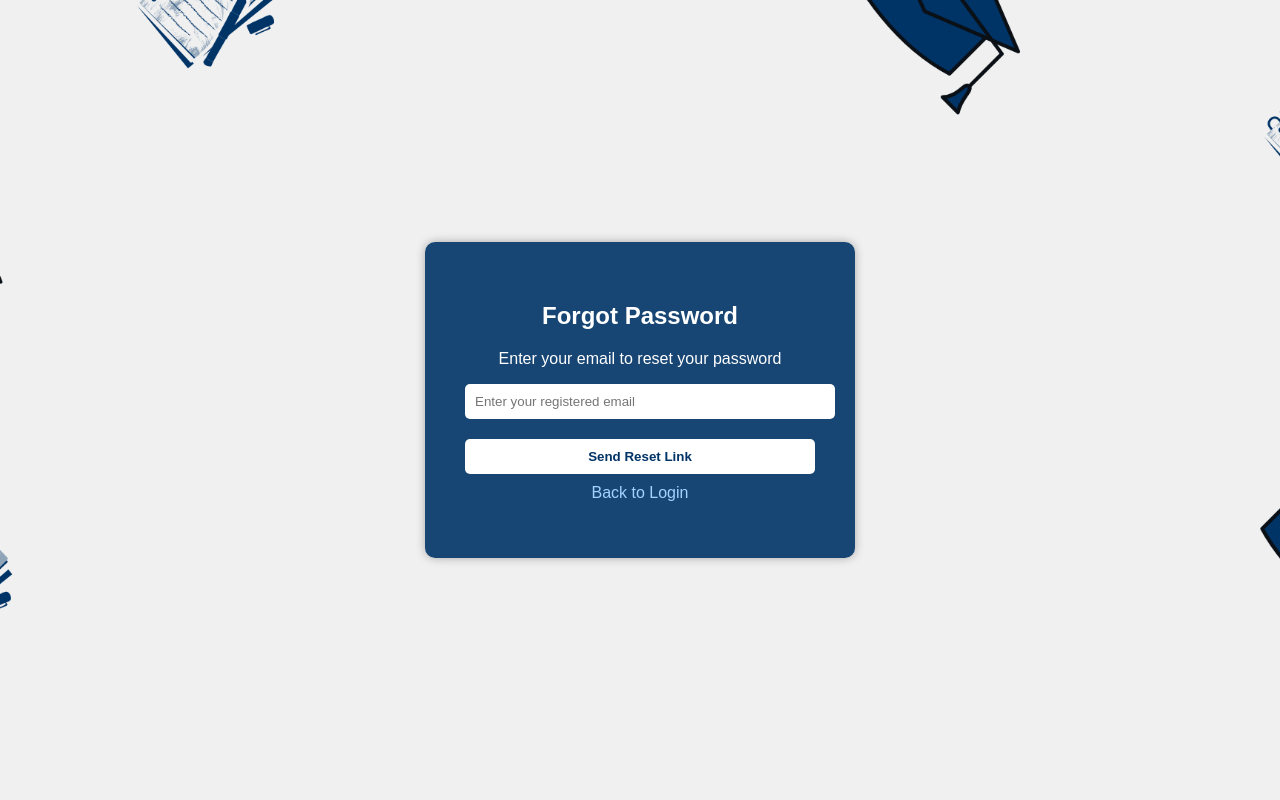
After one commit to Samreen-cpu/Student-_porrtal, a Django app: page /forgot_password/ in a window 1280 px wide. The commit adds this page. Run offline with Django 5.2, Linux system fonts and the light colour scheme.

Commit message:
Forgot paasowrd

```diff
--- /dev/null
+++ b/student_management_app/templates/forgot_password.html
@@ -0,0 +1,103 @@
+<!DOCTYPE html>
+<html lang="en">
+<head>
+  <meta charset="UTF-8" />
+  <meta name="viewport" content="width=device-width, initial-scale=1.0"/>
+  <title>Forgot Password</title>
+  <style>
+    body {
+      margin: 0;
+      padding: 0;
+      background: url('/static/images/Bg_3.png') no-repeat center center fixed;
+      background-size: cover;
+      font-family: Arial, sans-serif;
+      display: flex;
+      justify-content: center;
+      align-items: center;
+      height: 100vh;
+    }
+    .forgot-form {
+      background: rgba(0, 51, 102, 0.9);
+      color: white;
+      padding: 40px;
+      border-radius: 10px;
+      width: 350px;
+      box-shadow: 0 0 10px rgba(0,0,0,0.3);
+    }
+    .forgot-form h2 {
+      margin-bottom: 20px;
+      text-align: center;
+    }
+    .forgot-form input {
+      width: 100%;
+      padding: 10px;
+      border-radius: 5px;
+      border: none;
+      margin-bottom: 20px;
+    }
+    .forgot-form button {
+      width: 100%;
+      padding: 10px;
+      background: white;
+      color: #003366;
+      font-weight: bold;
+      border: none;
+      border-radius: 5px;
+      cursor: pointer;
+    }
+    .forgot-form p {
+      text-align: center;
+      margin-top: 10px;
+    }
+    .forgot-form a {
+      color: #a2d2ff;
+      text-decoration: none;
+    }
+     /* Custom popup CSS */
+ #customPopup {
+  position: fixed;
+  top: 20px;
+  left: 50%;
+  transform: translateX(-50%);
+  background: #4CAF50;
+  color: white;
+  padding: 15px 30px;
+  border-radius: 5px;
+  box-shadow: 0 0 10px rgba(0,0,0,0.3);
+  display: none;
+  z-index: 9999;
+  font-size: 16px;
+  text-align: center;
+}
+
+
+
+  </style>
+</head>
+<body>
+   {% if messages %}
+    {% for message in messages %}
+      <div id="customPopup">{{ message }}</div>
+      <script>
+        document.getElementById("customPopup").style.display = "block";
+        setTimeout(() => {
+          document.getElementById("customPopup").style.display = "none";
+        }, 3000);
+      </script>
+    {% endfor %}
+  {% endif %}
+
+  <form class="forgot-form" method="POST">
+    {% csrf_token %}
+    <h2>Forgot Password</h2>
+    <p>Enter your email to reset your password</p>
+
+    <input type="email" name="email" placeholder="Enter your registered email" required />
+
+    <button type="submit">Send Reset Link</button>
+
+    <p><a href="{% url 'login' %}">Back to Login</a></p>
+  </form>
+
+</body>
+</html>
--- a/student_management_app/urls.py
+++ b/student_management_app/urls.py
@@ -30,4 +30,7 @@ urlpatterns = [
     path('admin_dashboard/', views.admin_dashboard, name='admin_dashboard'),
     path('api/notifications/', views.get_notifications, name='get_notifications'),
     path('api/notifications/mark_read/', views.mark_notifications_read, name='mark_notifications_read'),
+    path('forgot_password/', views.forgot_password, name='forgot_password'),
+    path('reset_password/<uidb64>/<token>/', views.reset_password, name='reset_password'),
+
 ]
--- a/student_management_app/views.py
+++ b/student_management_app/views.py
@@ -77,7 +77,7 @@ def login_view(request):
 
             login(request, user)
             request.session['role'] = user.role
-            print(f"🔓 Logged in as: {user.username}, Role: {user.role}")
+            print(f"Logged in as: {user.username}, Role: {user.role}")
 
             # Redirect by role
             if user.role.lower() == 'student':
@@ -151,7 +151,8 @@ def signup_view(request):
         login(request, user)
         print(f"🔍 User {username} logged in with ID: {request.session.get('_auth_user_id')}")
         print(f"🔍 Role assigned: {user.role}")
-        messages.success(request, '🎉 Account created successfully!')
+        messages.success(request, 'Account created successfully!')
+        return render(request, 'signup.html', {'role': role, 'redirect_to': user.role})
 
         # Check the role and redirect to the correct dashboard
         if user.role == 'student':
@@ -500,16 +501,12 @@ from .models import Timetable, Teacher, Notification
 from django.http import JsonResponse
 
 
-# ... your existing admin timetable view ...
-
-@user_passes_test(lambda u: u.is_superuser)  # Example: Only admin can save timetable
+@user_passes_test(lambda u: u.is_superuser)
 def save_timetable_view(request):
     if request.method == 'POST':
-        # ... your logic to save the timetable ...
-        # After saving, identify affected teachers and create notifications
         affected_teachers = Teacher.objects.filter(
-            subject_taught__in=[])  # Example: Filter teachers by taught subjects
-        semester = request.POST.get('semester')  # Example: Get the affected semester
+            subject_taught__in=[])
+        semester = request.POST.get('semester')
 
         for teacher in affected_teachers:
             Notification.objects.create(
@@ -517,7 +514,7 @@ def save_timetable_view(request):
                 message=f"Timetable updated for Semester {semester}.",
                 related_semester=int(semester) if semester else None
             )
-        # Optionally send a real-time notification using Django Channels
+
 
         return JsonResponse(
             {'success': True, 'message': 'Timetable saved and notifications sent.'})
@@ -558,7 +555,7 @@ from django.db.models import Q
 from .models import StudentProfile
 
 
-def student_list(request):  # Make sure this function exists and is named correctly
+def student_list(request):
     students = StudentProfile.objects.all()
     search_term = request.GET.get('search')
     sort_by = request.GET.get('sort')
@@ -616,7 +613,6 @@ def student_edit(request, pk):
         form = StudentProfileForm(request.POST, instance=student_profile)
         if form.is_valid():
             form.save()
-            #  messages.success(request, f"{user.username}'s profile updated successfully!") # Removed import
             return redirect('student_list')
     else:
         form = StudentProfileForm(instance=student_profile)
@@ -636,44 +632,79 @@ def student_delete(request, pk):
     except Http404:
         messages.error(request, "Student not found!")
         return redirect('student_list')
-# student_management_app/views.py
+
 
 from django.shortcuts import render
-# You might have other imports here, e.g., for models, forms, etc.
-# from .models import Teacher, Course, Assignment # Example if you use Django ORM
+
 
 def admin_courses(request):
     """
     Renders the page for managing teacher courses.
     This view will serve the HTML content that uses Firestore for data management.
     """
-    # In a real Django application, you might fetch initial data from your Django models
-    # and pass it to the template context if needed.
-    # For this Firestore-based page, most data loading happens on the client-side.
 
-    # Example of passing context (optional, adjust as per your Django setup)
     context = {
         'page_title': 'Manage Teacher Courses',
-        # 'teachers_data': Teacher.objects.all(), # Example if fetching from Django DB
     }
     return render(request, 'Manage_Teacher_Courses.html', context)
 
-# Add other view functions you might have here, e.g.:
-# def student_list(request):
-#     return render(request, 'student_list.html')
 
-# def teacher_list(request):
-#     return render(request, 'teacher_list.html')
+from student_management_app.models import UserProfile
+from django.utils.http import urlsafe_base64_encode
+from django.utils.encoding import force_bytes
+from django.contrib.auth.tokens import default_token_generator
+from django.core.mail import send_mail
 
-# def admin_timetable(request):
-#     return render(request, 'admin_timetable.html')
+def forgot_password(request):
+    if request.method == 'POST':
+        email = request.POST['email']
+        try:
+            # Use UserProfile here instead of the default User model
+            user = UserProfile.objects.get(email=email)
+            uid = urlsafe_base64_encode(force_bytes(user.pk))
+            token = default_token_generator.make_token(user)
+            reset_link = f"http://127.0.0.1:8000/reset_password/{uid}/{token}/"
 
-# def delete_message(request, message_id):
-#     # Implement your message deletion logic here
-#     # This would typically involve interacting with your Django models
-#     # For now, a placeholder response:
-#     from django.http import JsonResponse
-#     if request.method == 'POST':
-#         # Simulate deletion success
-#         return JsonResponse({'status': 'success', 'message': f'Message {message_id} deleted.'})
-#     return JsonResponse({'status': 'error', 'message': 'Invalid request method.'}, status=400)
+            # Send the reset email
+            send_mail(
+                'Reset Your Password',
+                f'Click this link to reset your password: {reset_link}',
+                'noreply@example.com',
+                [email],
+                fail_silently=False,
+            )
+            messages.success(request, 'Reset link has been sent to your email.')
+        except UserProfile.DoesNotExist:
+            # If no user is found with the given email, show an error message
+            messages.error(request, 'No user found with this email.')
+
+    return render(request, 'forgot_password.html')
+
+from django.utils.http import urlsafe_base64_decode
+
+def reset_password(request, uidb64, token):
+    try:
+        uid = urlsafe_base64_decode(uidb64).decode()
+        user = UserProfile.objects.get(pk=uid)
+    except (TypeError, ValueError, OverflowError, UserProfile.DoesNotExist):
+        user = None
+
+    if user and default_token_generator.check_token(user, token):
+        if request.method == 'POST':
+            password1 = request.POST['password1']
+            password2 = request.POST['password2']
+
+            if password1 == password2:
+                user.set_password(password1)
+                user.save()
+                messages.success(request, " Password has been reset successfully. You can now log in.")
+                return render(request, 'reset_password.html')
+            else:
+                messages.error(request, " Passwords do not match.")
+                return render(request, 'reset_password.html')
+
+        # GET request → simply render form
+        return render(request, 'reset_password.html')
+    else:
+        messages.error(request, "Invalid or expired link.")
+        return redirect('forgot_password')
```
Also changed, not shown: student_management_app/static/css/style.css (+91 -1 lines), student_management_app/templates/login.html (+16 -1 lines), student_management_app/templates/reset_password.html (added, +97 -0 lines), student_management_app/templates/signup.html (+79 -2 lines), student_management_system/settings.py (+8 -0 lines), db.sqlite3.
